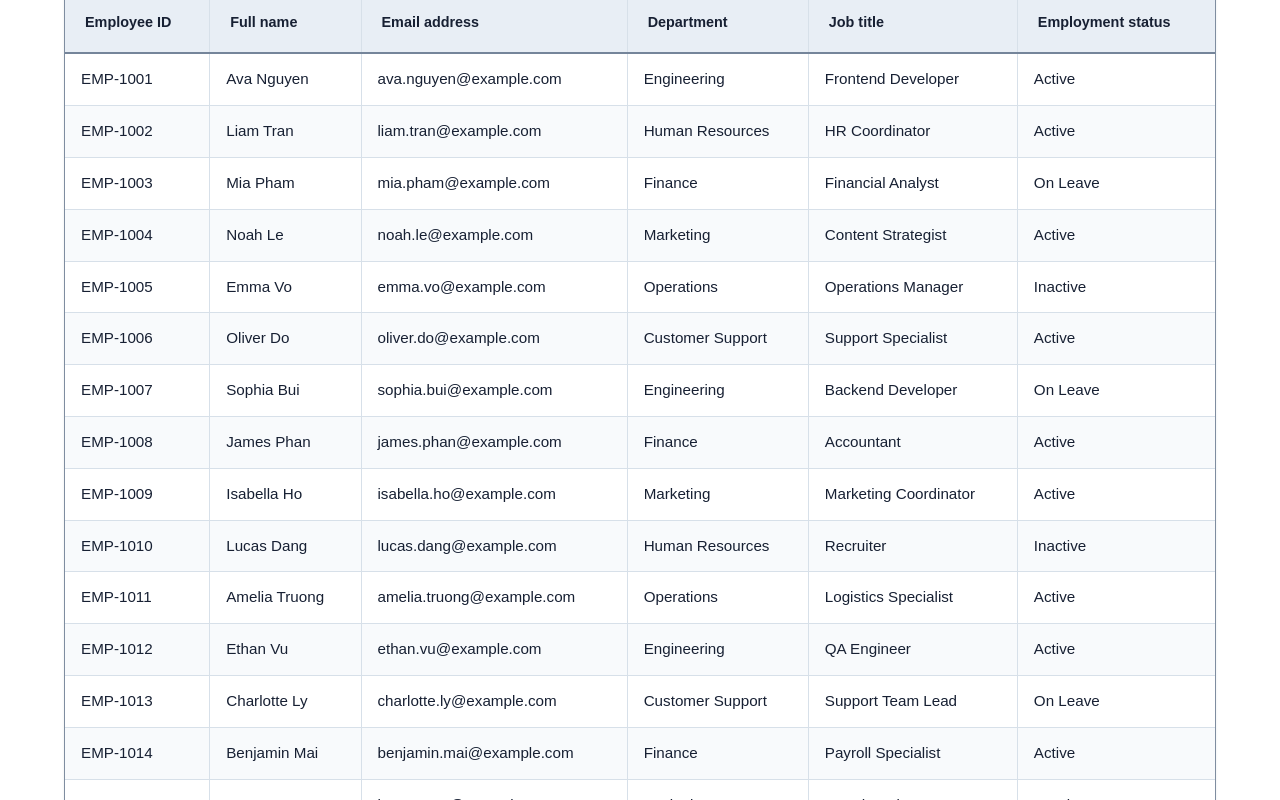
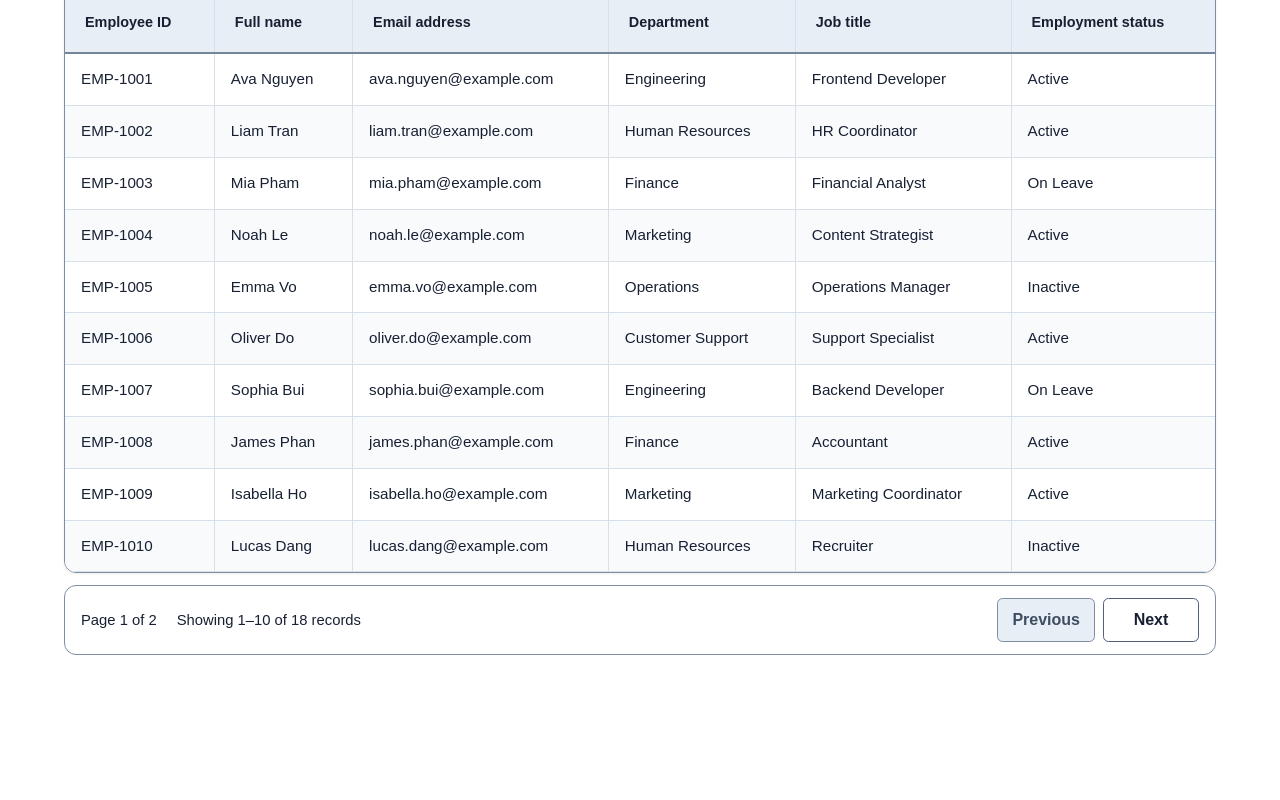
Before and after one commit to HquanhocUIT/Web_Application_Development, a React (Vite) app in the folder Lab2_HW/HW1/: page / in a window 1280 px wide. Shown: the part 536-1336 px from the top of the page. After the commit the page ends 1303 px from the top, so only its background shows below. Built offline with nearby package versions, Linux system fonts and the light colour scheme.

Commit message:
feat: implement data grid pagination

```diff
--- a/Lab2_HW/HW1/src/components/DataGrid.css
+++ b/Lab2_HW/HW1/src/components/DataGrid.css
@@ -164,6 +164,76 @@
   opacity: 1;
 }
 
+.data-grid-pagination {
+  display: flex;
+  align-items: center;
+  justify-content: space-between;
+  gap: 1rem;
+  margin-top: 0.75rem;
+  padding: 0.75rem 1rem;
+  border: 1px solid #7f8da0;
+  border-radius: 0.75rem;
+  background: #ffffff;
+  color: #172033;
+}
+
+.data-grid-pagination-info {
+  display: flex;
+  flex-wrap: wrap;
+  gap: 0.5rem 1.25rem;
+  font-size: 0.925rem;
+}
+
+.data-grid-pagination-info p {
+  margin: 0;
+}
+
+.data-grid-pagination-actions {
+  display: flex;
+  gap: 0.5rem;
+}
+
+.data-grid-pagination-button {
+  min-width: 6rem;
+  min-height: 2.75rem;
+  padding: 0.5rem 0.875rem;
+  border: 1px solid #506078;
+  border-radius: 0.35rem;
+  background: #ffffff;
+  color: #172033;
+  font: inherit;
+  font-weight: 600;
+  cursor: pointer;
+}
+
+.data-grid-pagination-button:hover:not(:disabled) {
+  background: #e8eef5;
+}
+
+.data-grid-pagination-button:disabled {
+  border-color: #7f8da0;
+  background: #e8eef5;
+  color: #3f4d63;
+  cursor: not-allowed;
+}
+
+.data-grid-pagination-button:focus-visible {
+  outline: 3px solid #005fcc;
+  outline-offset: 2px;
+}
+
+@media (max-width: 40rem) {
+  .data-grid-pagination {
+    align-items: stretch;
+    flex-direction: column;
+  }
+
+  .data-grid-pagination-actions {
+    display: grid;
+    grid-template-columns: repeat(2, minmax(0, 1fr));
+  }
+}
+
 @media (prefers-reduced-motion: no-preference) {
   .data-grid-table tbody td {
     transition: background-color 120ms ease-out;
--- a/Lab2_HW/HW1/src/components/DataGrid.tsx
+++ b/Lab2_HW/HW1/src/components/DataGrid.tsx
@@ -1,18 +1,37 @@
-import { useId, useState } from 'react'
+import { useEffect, useId, useRef, useState } from 'react'
 import type { DataGridProps } from '../types/data-grid-props'
-import type { FilterState, SortState } from '../types/data-grid-state'
+import {
+  DEFAULT_DATA_GRID_PAGE_SIZE,
+  type FilterState,
+  type PaginationState,
+  type SortState,
+} from '../types/data-grid-state'
+import { paginateRows } from '../utils/paginate-rows'
 import { compareSortValues } from '../utils/sort-values'
 import './DataGrid.css'
+
+type PageNavigationDirection = 'previous' | 'next'
 
 function DataGrid<T extends object>({
   rows,
   columns,
   getRowId,
   caption,
+  initialPageSize,
 }: DataGridProps<T>) {
   const searchId = useId()
+  const previousPageButtonRef = useRef<HTMLButtonElement>(null)
+  const nextPageButtonRef = useRef<HTMLButtonElement>(null)
+  const pageNavigationDirection = useRef<PageNavigationDirection | null>(null)
   const [filterQuery, setFilterQuery] = useState<FilterState>('')
   const [sortState, setSortState] = useState<SortState | null>(null)
+  const [pagination, setPagination] = useState<PaginationState>(() => ({
+    currentPage: 1,
+    pageSize: Math.max(
+      1,
+      Math.floor(initialPageSize ?? DEFAULT_DATA_GRID_PAGE_SIZE),
+    ),
+  }))
 
   const normalizedFilterQuery = filterQuery.trim().toLocaleLowerCase()
   const filteredRows = normalizedFilterQuery
@@ -46,12 +65,70 @@ function DataGrid<T extends object>({
       )
     : filteredRows
 
+  const pageCount = Math.max(
+    1,
+    Math.ceil(sortedRows.length / pagination.pageSize),
+  )
+  const currentPage = Math.max(
+    1,
+    Math.min(pagination.currentPage, pageCount),
+  )
+  const visibleRows = paginateRows(
+    sortedRows,
+    currentPage,
+    pagination.pageSize,
+  )
+  const rangeStart = sortedRows.length === 0
+    ? 0
+    : (currentPage - 1) * pagination.pageSize + 1
+  const rangeEnd = Math.min(currentPage * pagination.pageSize, sortedRows.length)
+
+  useEffect(() => {
+    const direction = pageNavigationDirection.current
+    pageNavigationDirection.current = null
+
+    if (direction === 'next' && currentPage === pageCount) {
+      previousPageButtonRef.current?.focus()
+    } else if (direction === 'previous' && currentPage === 1) {
+      nextPageButtonRef.current?.focus()
+    }
+  }, [currentPage, pageCount])
+
+  function handlePageChange(direction: PageNavigationDirection) {
+    if (
+      (direction === 'previous' && currentPage === 1) ||
+      (direction === 'next' && currentPage === pageCount)
+    ) {
+      return
+    }
+
+    pageNavigationDirection.current = direction
+    const pageOffset = direction === 'next' ? 1 : -1
+
+    setPagination((currentPagination) => {
+      const boundedPage = Math.max(
+        1,
+        Math.min(currentPagination.currentPage, pageCount),
+      )
+
+      return {
+        ...currentPagination,
+        currentPage: Math.max(1, Math.min(boundedPage + pageOffset, pageCount)),
+      }
+    })
+  }
+
   function handleSort(columnId: string) {
     const column = columns.find((candidate) => candidate.id === columnId)
 
     if (!column || !column.sortable) {
       return
     }
+
+    setPagination((currentPagination) => ({
+      ...currentPagination,
+      currentPage: 1,
+    }))
 
     setSortState((currentSort) => {
       if (!currentSort || currentSort.columnId !== columnId) {
@@ -67,6 +144,7 @@ function DataGrid<T extends object>({
   }
 
   return (
+    <>
       <div className="data-grid-container">
         <div className="data-grid-search">
           <label className="data-grid-search-label" htmlFor={`${searchId}-input`}>
@@ -77,7 +155,13 @@ function DataGrid<T extends object>({
             id={`${searchId}-input`}
             type="search"
             value={filterQuery}
-          onChange={(event) => setFilterQuery(event.target.value)}
+            onChange={(event) => {
+              setFilterQuery(event.target.value)
+              setPagination((currentPagination) => ({
+                ...currentPagination,
+                currentPage: 1,
+              }))
+            }}
             aria-describedby={`${searchId}-help`}
           />
           <p className="data-grid-search-help" id={`${searchId}-help`}>
@@ -122,8 +206,8 @@ function DataGrid<T extends object>({
             </tr>
           </thead>
           <tbody>
-          {sortedRows.length > 0 ? (
-            sortedRows.map((row) => (
+            {visibleRows.length > 0 ? (
+              visibleRows.map((row) => (
                 <tr key={getRowId(row)}>
                   {columns.map((column) => {
                     const value = row[column.field]
@@ -143,6 +227,43 @@ function DataGrid<T extends object>({
           </tbody>
         </table>
       </div>
+      <nav className="data-grid-pagination" aria-label="Table pagination">
+        <div
+          className="data-grid-pagination-info"
+          aria-live="polite"
+          aria-atomic="true"
+        >
+          <p>Page {currentPage} of {pageCount}</p>
+          <p>
+            {sortedRows.length > 0
+              ? `Showing ${rangeStart}–${rangeEnd} of ${sortedRows.length} records`
+              : 'No records to show'}
+          </p>
+        </div>
+        <div className="data-grid-pagination-actions">
+          <button
+            ref={previousPageButtonRef}
+            className="data-grid-pagination-button"
+            type="button"
+            aria-label="Previous page"
+            disabled={currentPage === 1}
+            onClick={() => handlePageChange('previous')}
+          >
+            Previous
+          </button>
+          <button
+            ref={nextPageButtonRef}
+            className="data-grid-pagination-button"
+            type="button"
+            aria-label="Next page"
+            disabled={currentPage === pageCount}
+            onClick={() => handlePageChange('next')}
+          >
+            Next
+          </button>
+        </div>
+      </nav>
+    </>
   )
 }
 
--- /dev/null
+++ b/Lab2_HW/HW1/src/utils/paginate-rows.ts
@@ -0,0 +1,10 @@
+/** Returns the rows for a one-based page without changing the input array. */
+export function paginateRows<T>(
+  rows: readonly T[],
+  currentPage: number,
+  pageSize: number,
+): T[] {
+  const startIndex = (currentPage - 1) * pageSize
+
+  return rows.slice(startIndex, startIndex + pageSize)
+}
```
Also changed, not shown: 1 other file (tests, documents, lock files or other folders). Lines whose indentation alone changed are shown as unchanged.
